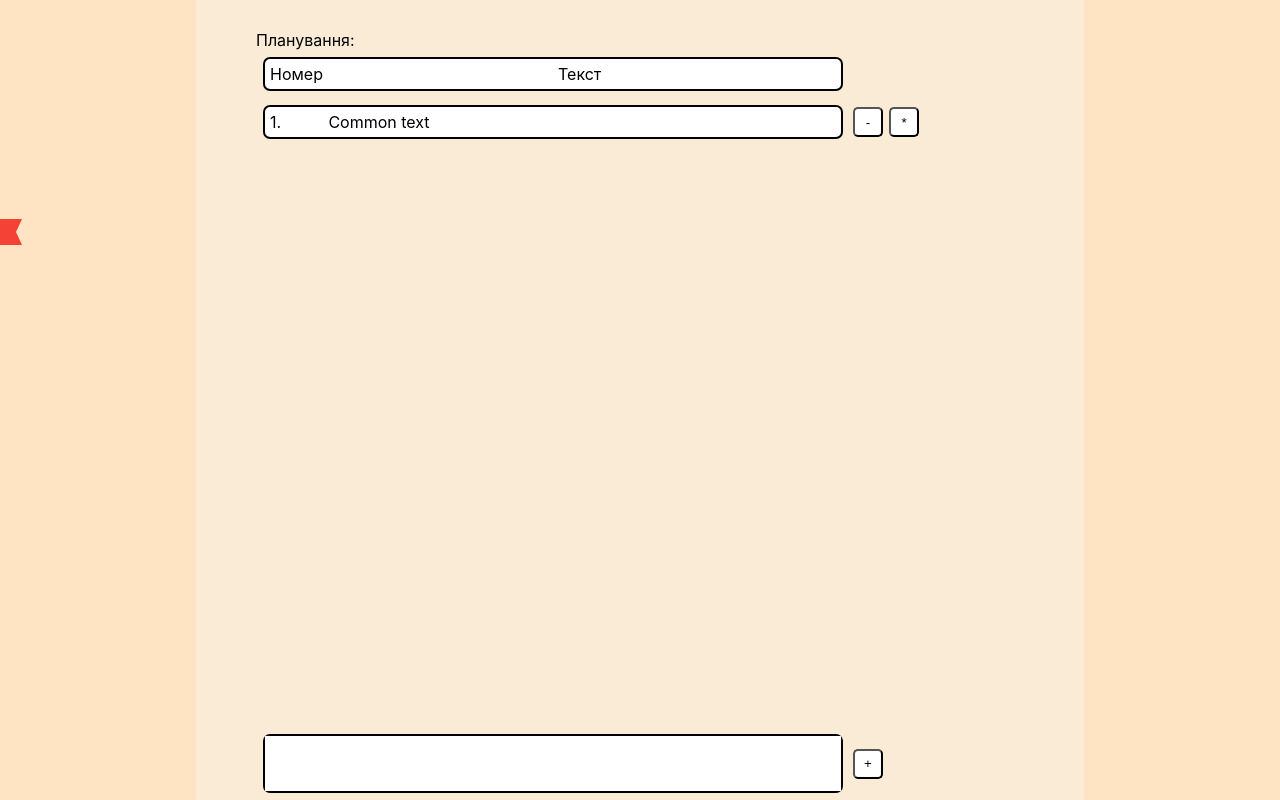
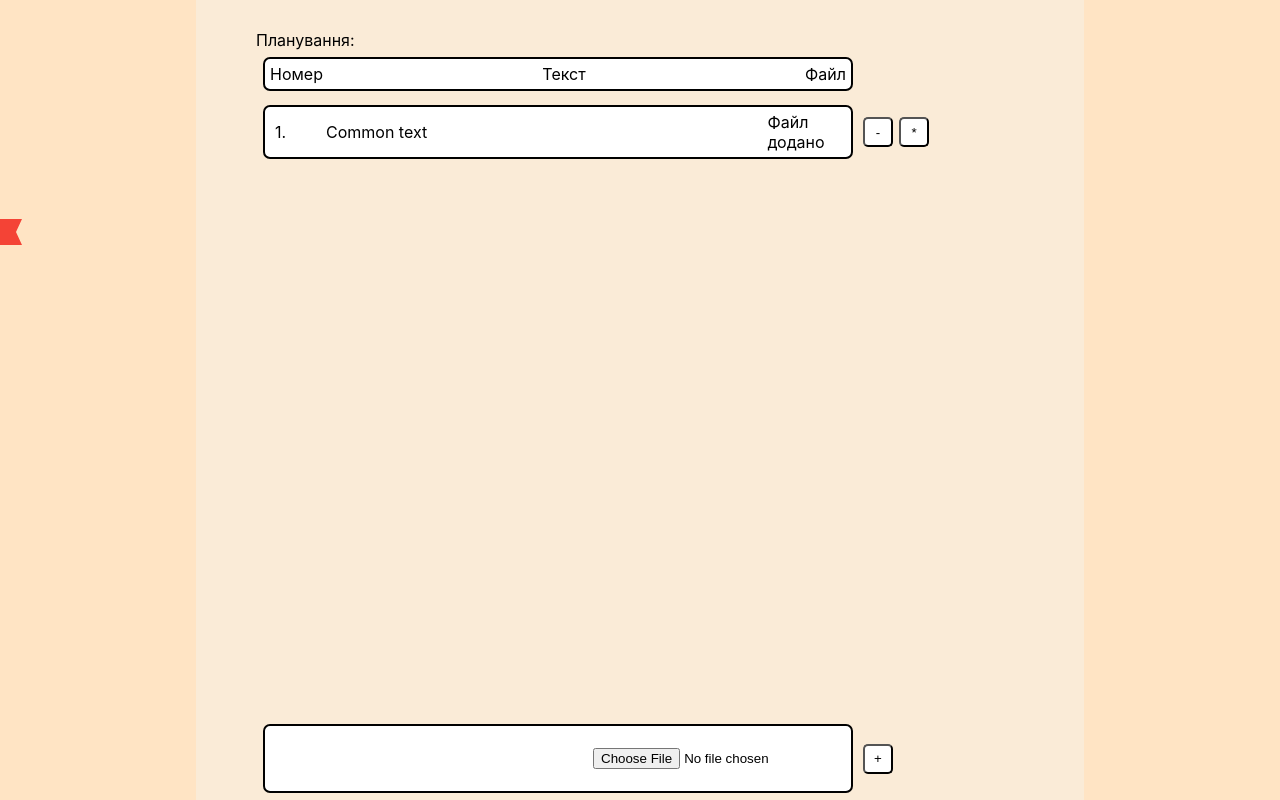
Before and after one commit to Arsenii-Kameniev/university, a React (Create React App) app: page /planning in a window 1280 px wide. Built offline with nearby package versions, Linux system fonts and the light colour scheme; no server answers.

Commit message:
Plan Update

```diff
--- a/src/Department/Planning/AddPlan.jsx
+++ b/src/Department/Planning/AddPlan.jsx
@@ -17,8 +17,9 @@ function AddPlan() {
     const PlanList = useSelector(selectPlanList);
     const [NumOfElements, setNumOfElements] = useState(PlanList.length+1);
     const [Value, setValue] = useState("");
+    const [UpdateId, setUpdateId] = useState(-1);
     const [EditMode, setEditMode] = useState(false);
-
+    const [File, setFile] = useState("");
 
 
     useEffect(() => {
@@ -26,6 +27,7 @@ function AddPlan() {
     }, [PlanList])
 
     function putPlanList() {
+
         return <div className={`${style.PlanList}`}>
             <div className={`${style.PlanObjectField}`}>
                     <div className={`${style.PlanObject}`}>
@@ -34,6 +36,7 @@ function AddPlan() {
                         }} className={`${style.TextArea}`}>
                             <span>Common text</span>
                         </div>
+                        <span>Файл додано</span>
                     </div>
                     <button onClick={() => {
                     }}className={`${style.ButtonPM}`}>-</button>
@@ -42,9 +45,11 @@ function AddPlan() {
                         setEditMode(true);
                     }}className={`${style.ButtonPM}`}>*</button>
                 </div>
+
             {PlanList.map((item, id) => {
                 let dispPlus = "inline";
                 let dispMinus = "inline";
+                let FileStatus = "Файл додано";
                 if (PlanList.length <= 1) {
                     if (id == 0) {
                         dispMinus = "none";
@@ -53,21 +58,25 @@ function AddPlan() {
                 if (PlanList.length != id + 1) {
                     dispPlus = "none";
                 }
+                if (item.file == null || item.file == "") {
+                    FileStatus = "Без файлу";
+                }
                 return <div className={`${style.PlanObjectField}`}>
                     <div className={`${style.PlanObject}`}>
                         <span style={{ width: "60px", margin: "5px" }}>{id + 1}.</span>
                         <div onChange={(e) => {
                         }} className={`${style.TextArea}`}>
-
-                            <span> Common text </span>
-
+                            <span>{item.name}</span>
                         </div>
+                        <span>{FileStatus}</span>
                     </div>
                     <button onClick={() => {
                         dispatch(deletePlan(item.id));
                     }} style={{ display: dispMinus }} className={`${style.ButtonPM}`}>-</button>
                     <button onClick={() => {
                         setValue(item.name);
+                        setUpdateId(item.id);
+                        setFile(item.file);
                         setEditMode(true);
                     }} style={{ display: dispPlus }} className={`${style.ButtonPM}`}>*</button>
                 </div>
@@ -81,11 +90,17 @@ function AddPlan() {
                     <textarea onChange={(e) => {
                         setValue(e.target.value);
                     }} style={{ resize: "none", padding: "5px" }} rows={3} value={Value} className={`${style.TextArea}`} />
+                    <input onChange={(e)=>{
+                        setFile(e.target.value);
+                    }} type="file"/>
                 </div>
                 <button onClick={() => {
                     console.log(Value);
-                    dispatch(addPlan({ id: User.id, name: Value }));
+                    console.log("File");
+                    console.log(File);
+                    dispatch(addPlan({ id: User.id, name: Value, file:File}));
                     setValue("");
+                    setFile("");
                 }} className={`${style.ButtonPM}`}>+</button>
             </div>
         }
@@ -95,11 +110,16 @@ function AddPlan() {
                     <textarea onChange={(e) => {
                         setValue(e.target.value);
                     }} style={{ resize: "none", padding: "5px" }} rows={3} value={Value} className={`${style.TextArea}`} />
+                    <input onChange={(e)=>{
+                        setFile(e.target.value);
+                    }} type="file"/>
                 </div>
                 <button onClick={() => {
-                    dispatch(putPlan({ id: User.id, name: Value }));
+                    dispatch(putPlan({ id: UpdateId, teacherId: User.Id, name: Value, file:File }));
                     setEditMode(false);
                     setValue("");
+                    setFile("");
+                    setUpdateId(-1);
                 }} className={`${style.ButtonPM}`}>{`>`}</button>
             </div>
         }
@@ -110,8 +130,9 @@ function AddPlan() {
             <div className={`${style.PlanningMenu}`}>
                 <span>Планування:</span>
                 <div className={`${style.PlanObject}`}>
-                    <span className={`${style.InputInfo}`} >Номер</span>
-                    <span className={`${style.InputInfo}`} >Текст</span>
+                    <span>Номер</span>
+                    <span>Текст</span>
+                    <span>Файл</span>
                 </div>
                 {putPlanList()}
                 {putInputArea(EditMode)}
--- a/src/Department/Planning/Planning.module.css
+++ b/src/Department/Planning/Planning.module.css
@@ -54,6 +54,8 @@
     display: flex;
     width: 75%;
     align-items: center;
+    justify-content: space-between;
+    padding: 5px;
     border-radius: 7px;
     border-style: solid;
     border-width: 2px;
--- a/src/Department/Planning/plannigSlice.js
+++ b/src/Department/Planning/plannigSlice.js
@@ -21,7 +21,8 @@ export const addPlan = createAsyncThunk(
         console.log(state);
         const response = await axios.post(`http://localhost:5008/api/IndividualPlans`, {
             id: state.id,
-            teacherId: state.teacherId,
+            teacherId: state.id,
+            file: state.file,
             name: state.name
         });
         return response.data;
@@ -42,6 +43,7 @@ export const putPlan = createAsyncThunk(
         const response = await axios.put(`http://localhost:5008/api/IndividualPlans/${state.id}`, {
             id: state.id,
             teacherId: state.teacherId,
+            file: state.file,
             name: state.name
         });
         return response.data;
```
